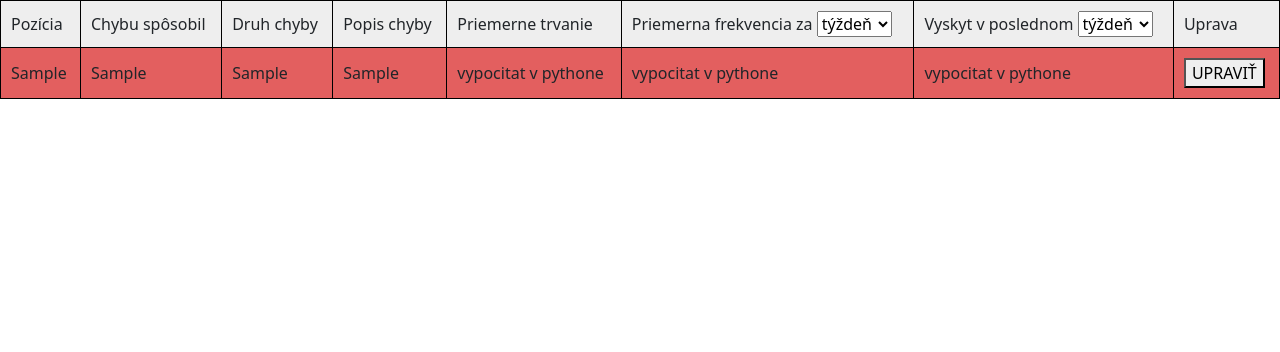
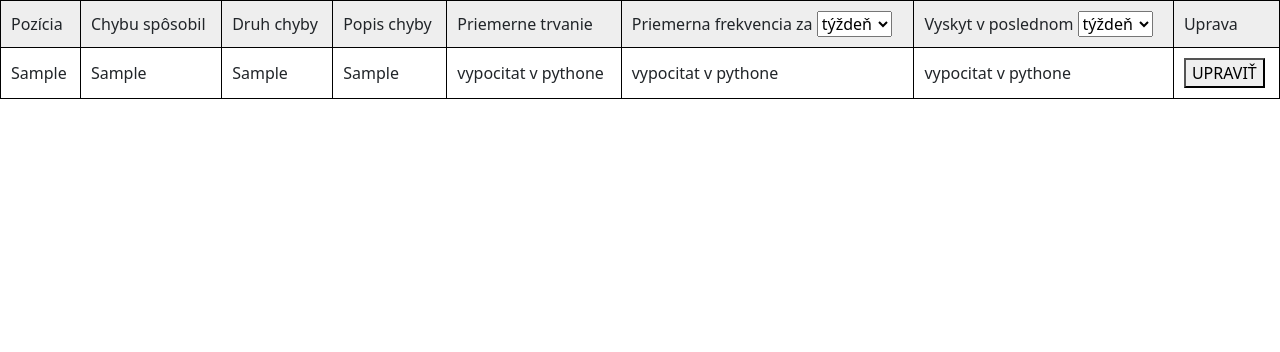
Before and after one commit to TIS2021-FMFI/evidencia-dielov, a Django app: page /typy/ in a window 1280 px wide. Shown: the part 68-420 px from the top of the page. Run offline with Django 3.2, Linux system fonts and the light colour scheme; tables that the repository leaves empty hold one stand-in row (values such as "Sample post").

Commit message:
odstranenie classy, nepotrebna farba

```diff
--- a/zapis_poruch/UI/templates/chyby_typy.html
+++ b/zapis_poruch/UI/templates/chyby_typy.html
@@ -42,7 +42,7 @@
             </td>
     </tr>
     {% for item in errors %}
-        <tr class="items">
+        <tr>
             <td>
                 {{ item.miesto_na_linke.miesto }}
             </td>
```
